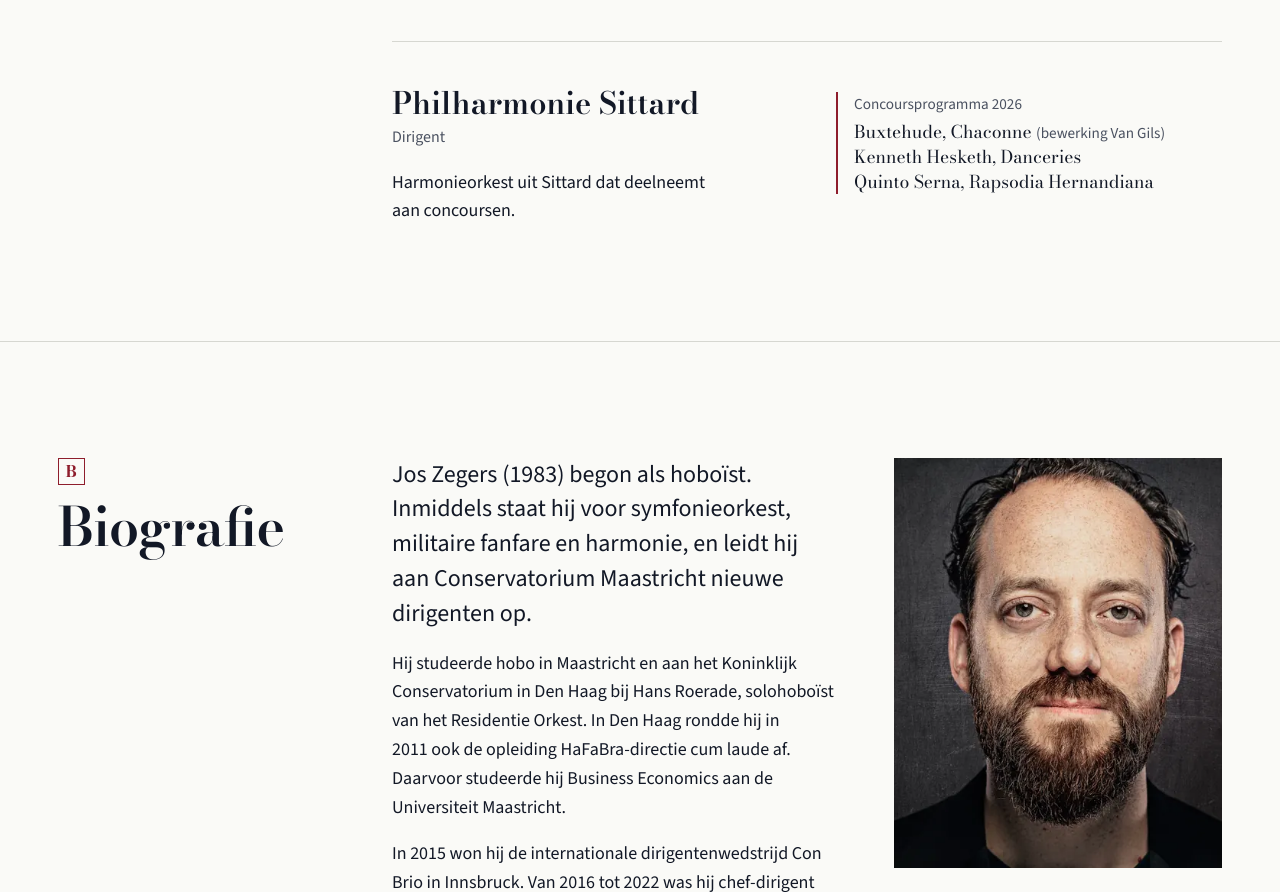
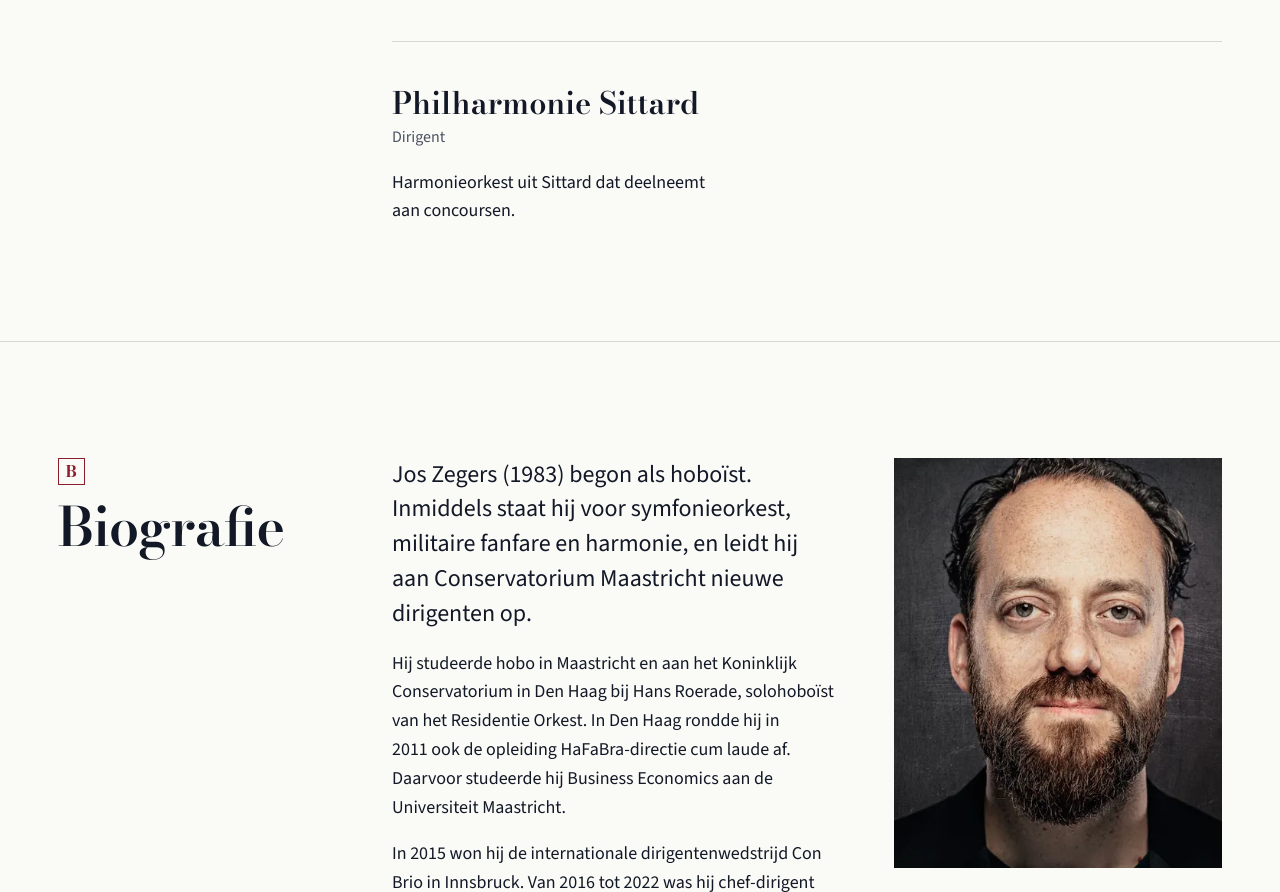
Before and after one commit to joszegersmusic-lang/joszegers.nl, a plain HTML site: page index.html in a window 1280 px wide. Shown: the part 2312-3204 px from the top of the page. Drawn offline with Linux system fonts and the light colour scheme.

Commit message:
Concoursprogramma Philharmonie Sittard verwijderd
Co-Authored-By: Claude Opus 5.5 <noreply@anthropic.com>
Claude-Session: https://claude.ai/code/session_01B5ioqah1zfm9RGpEAC9qxt

```diff
--- a/css/site.css
+++ b/css/site.css
@@ -345,15 +345,6 @@ figcaption {
 .ensembles figure img { aspect-ratio: 4 / 5; object-fit: cover; }
 .ensembles .is-wide figure img { aspect-ratio: 8 / 7; }
 
-.repertoire {
-  align-self: start;
-  margin-top: 0.4rem;
-  padding-left: 1rem;
-  border-left: 2px solid var(--accent);
-}
-.repertoire dt { color: var(--ink-2); font-size: 0.95rem; margin-bottom: 0.25rem; }
-.repertoire dd { font-family: var(--display); font-variation-settings: "opsz" 11; font-size: 1.1rem; line-height: 1.4; }
-.repertoire dd i { font-family: var(--text); font-style: normal; color: var(--ink-2); font-size: 0.95rem; }
 
 /* Biografie */
 .bio {
--- a/index.html
+++ b/index.html
@@ -121,12 +121,6 @@
               <p class="meta">Dirigent</p>
               <p>Harmonieorkest uit Sittard dat deelneemt aan concoursen.</p>
             </div>
-            <dl class="repertoire">
-              <dt>Concoursprogramma 2026</dt>
-              <dd>Buxtehude, Chaconne <i>(bewerking Van Gils)</i></dd>
-              <dd>Kenneth Hesketh, Danceries</dd>
-              <dd>Quinto Serna, Rapsodia Hernandiana</dd>
-            </dl>
           </li>
         </ul>
       </div>
```
Also changed, not shown: de/index.html (+0 -6 lines), en/index.html (+0 -6 lines).
